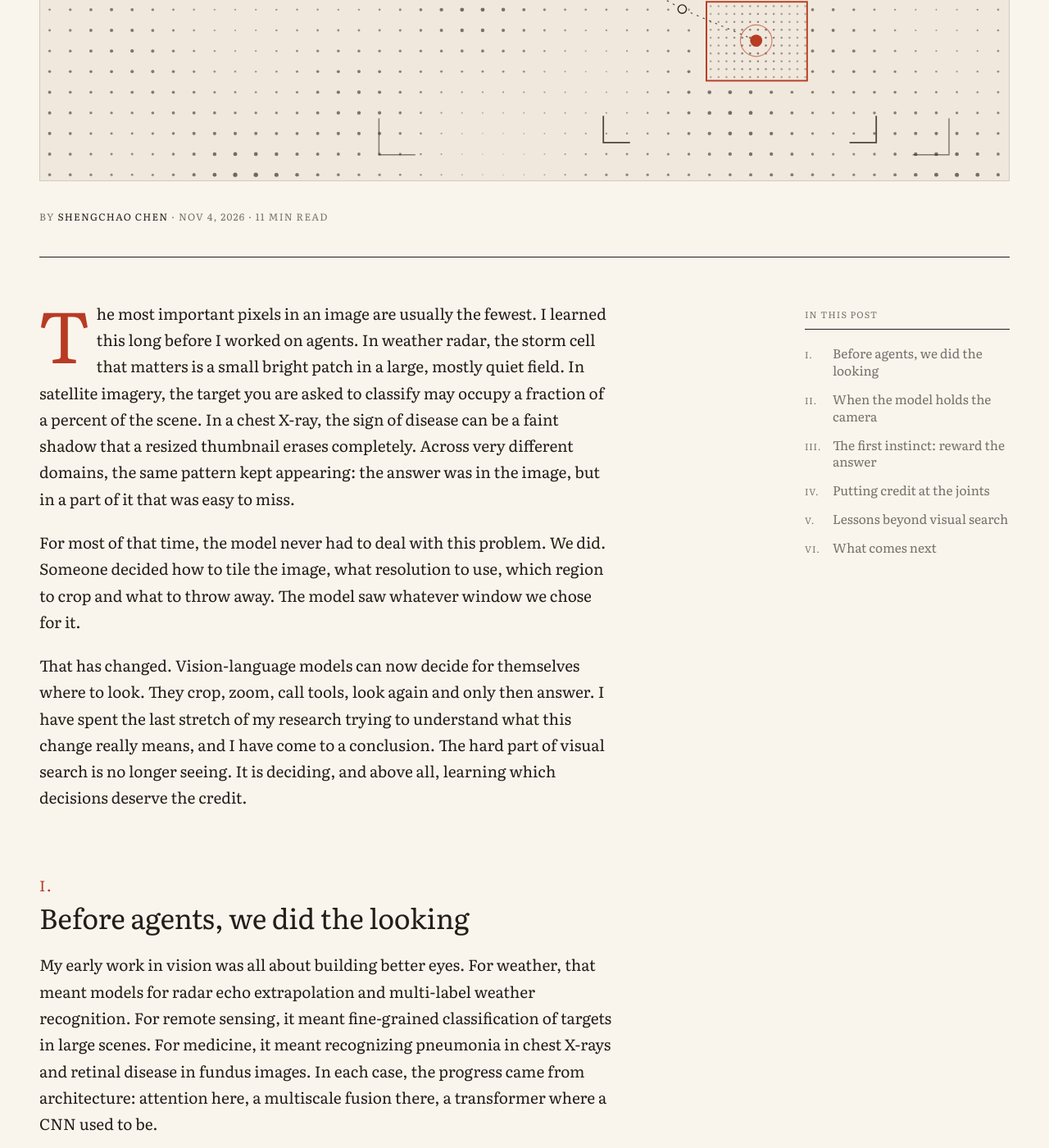
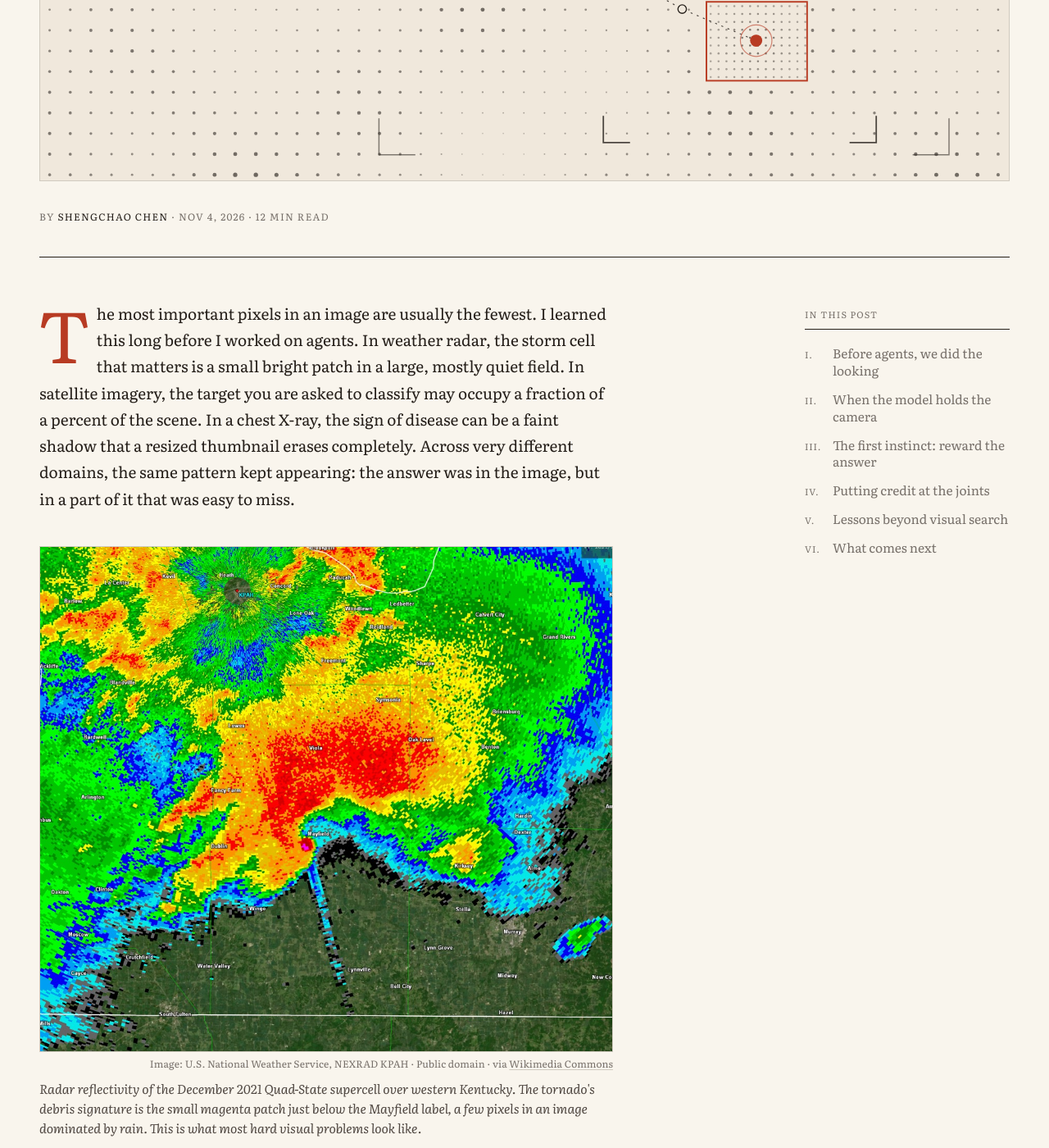
Before and after one commit to shengchaochen82/shengchaochen82.github.io, a Jekyll site: the page built from _posts/2026-11-04-learning-where-to-look.md, in a window 1280 px wide and 1400 px high, scrolled down 854 px. Shown: the whole window at 82% size. Built offline with Jekyll 4.4.1, drawn with Linux system fonts in a browser that asks for light colours; some web fonts are replaced; some of the changed text lies outside the part shown.

Commit message:
Blog: add credited figures from Wikimedia Commons to both posts
Co-Authored-By: Claude Opus 5.5 <noreply@anthropic.com>

```diff
--- /dev/null
+++ b/_includes/figure.html
@@ -0,0 +1,10 @@
+{% comment %}
+  Usage: {% include figure.html src="/assets/img/blog/x.jpg" width="1200" height="800"
+            alt="..." caption="..." credit='Image: <a href="...">Author</a> · CC BY 4.0' %}
+  The credit line sits under the image's bottom-right corner.
+{% endcomment %}
+<figure class="post-figure">
+  <img src="{{ include.src | relative_url }}" alt="{{ include.alt | escape }}"{% if include.width %} width="{{ include.width }}" height="{{ include.height }}"{% endif %} loading="lazy" decoding="async">
+  {% if include.credit %}<p class="post-figure-credit">{{ include.credit }}</p>{% endif %}
+  {% if include.caption %}<figcaption>{{ include.caption }}</figcaption>{% endif %}
+</figure>
--- a/_posts/2026-11-04-learning-where-to-look.md
+++ b/_posts/2026-11-04-learning-where-to-look.md
@@ -6,6 +6,8 @@ cover: learning-where-to-look.svg
 ---
 
 The most important pixels in an image are usually the fewest. I learned this long before I worked on agents. In weather radar, the storm cell that matters is a small bright patch in a large, mostly quiet field. In satellite imagery, the target you are asked to classify may occupy a fraction of a percent of the scene. In a chest X-ray, the sign of disease can be a faint shadow that a resized thumbnail erases completely. Across very different domains, the same pattern kept appearing: the answer was in the image, but in a part of it that was easy to miss.
+
+{% include figure.html src="/assets/img/blog/radar-quad-state-supercell.jpg" width="1100" height="970" alt="Weather radar reflectivity map of a large supercell storm over western Kentucky, with a tiny magenta debris signature just south of the town of Mayfield" caption="Radar reflectivity of the December 2021 Quad-State supercell over western Kentucky. The tornado's debris signature is the small magenta patch just below the Mayfield label, a few pixels in an image dominated by rain. This is what most hard visual problems look like." credit='Image: U.S. National Weather Service, NEXRAD KPAH · Public domain · via <a href="https://commons.wikimedia.org/wiki/File:Radar_of_the_Quad-State_Supercell_prior_to_impacting_Mayfield,_Kentucky.png">Wikimedia Commons</a>' %}
 
 For most of that time, the model never had to deal with this problem. We did. Someone decided how to tile the image, what resolution to use, which region to crop and what to throw away. The model saw whatever window we chose for it.
 
@@ -16,6 +18,10 @@ That has changed. Vision-language models can now decide for themselves where to
 My early work in vision was all about building better eyes. For weather, that meant models for radar echo extrapolation and multi-label weather recognition. For remote sensing, it meant fine-grained classification of targets in large scenes. For medicine, it meant recognizing pneumonia in chest X-rays and retinal disease in fundus images. In each case, the progress came from architecture: attention here, a multiscale fusion there, a transformer where a CNN used to be.
 
 What I did not appreciate at the time was how much reasoning happened *before* the model ever ran. Choosing the field of view, the resolution and the crop was itself a judgement about where the answer was likely to be. A radiologist does this naturally: a quick look at the whole film, then a long look at the region that seems wrong. Our pipelines did it with fixed rules, and the model inherited whatever those rules got right or wrong.
+
+Psychologists have known for a long time how much of seeing is choosing. In the 1960s, Alfred Yarbus recorded people's eye movements while they looked at a painting, and found that the path their eyes took depended on the question they had been asked. Same person, same picture, different question, completely different search.
+
+{% include figure.html src="/assets/img/blog/yarbus-unexpected-visitor.jpg" width="808" height="690" alt="Ilya Repin's painting Unexpected Visitor beside seven tangled eye-movement traces recorded from one viewer, each for a different question such as giving the ages of the people or remembering their clothes" caption="Yarbus (1967): one viewer, one painting, seven questions. Asked to judge the family's wealth, the eyes roam over furniture and clothing; asked for the people's ages, they jump from face to face. Where we look is part of how we think." credit='Image: after A. L. Yarbus (1967), Eye Movements and Vision · Public domain · via <a href="https://commons.wikimedia.org/wiki/File:Yarbus_The_Visitor.jpg">Wikimedia Commons</a>' %}
 
 **Whoever chooses the view does half of the reasoning.**
 
--- a/assets/css/blog.css
+++ b/assets/css/blog.css
@@ -980,3 +980,50 @@ main::before {
     transition-duration: 0ms;
   }
 }
+
+/* ---------- photographs and figures from the web ---------- */
+
+.post-figure {
+  margin: 2.2em 0 2.4em;
+}
+
+.post-figure img {
+  display: block;
+  width: 100%;
+  height: auto;
+  background: var(--cover-bg);
+  outline: 1px solid var(--rule);
+  outline-offset: -1px;
+}
+
+.post-figure-credit {
+  margin: 6px 0 0 !important;
+  text-align: right;
+  color: var(--ink-faint);
+  font-size: 12px;
+  line-height: 1.4;
+  letter-spacing: 0.01em;
+}
+
+.post-figure-credit a {
+  text-decoration-color: var(--rule);
+}
+
+.post-figure figcaption {
+  margin-top: 10px;
+  color: var(--ink-soft);
+  font-size: 15.5px;
+  line-height: 1.55;
+  font-style: italic;
+  text-wrap: pretty;
+}
+
+:root[data-theme="dark"] .post-figure img {
+  filter: brightness(0.9);
+}
+
+@media (prefers-color-scheme: dark) {
+  :root:not([data-theme="light"]) .post-figure img {
+    filter: brightness(0.9);
+  }
+}
```
Also changed, not shown: _posts/2026-11-03-from-surrogates-to-agents.md (+4 -0 lines), assets/img/blog/pcf-sem-nrl.jpg (added), assets/img/blog/radar-quad-state-supercell.jpg (added), assets/img/blog/supercontinuum-fiber.jpg (added), assets/img/blog/yarbus-unexpected-visitor.jpg (added).
